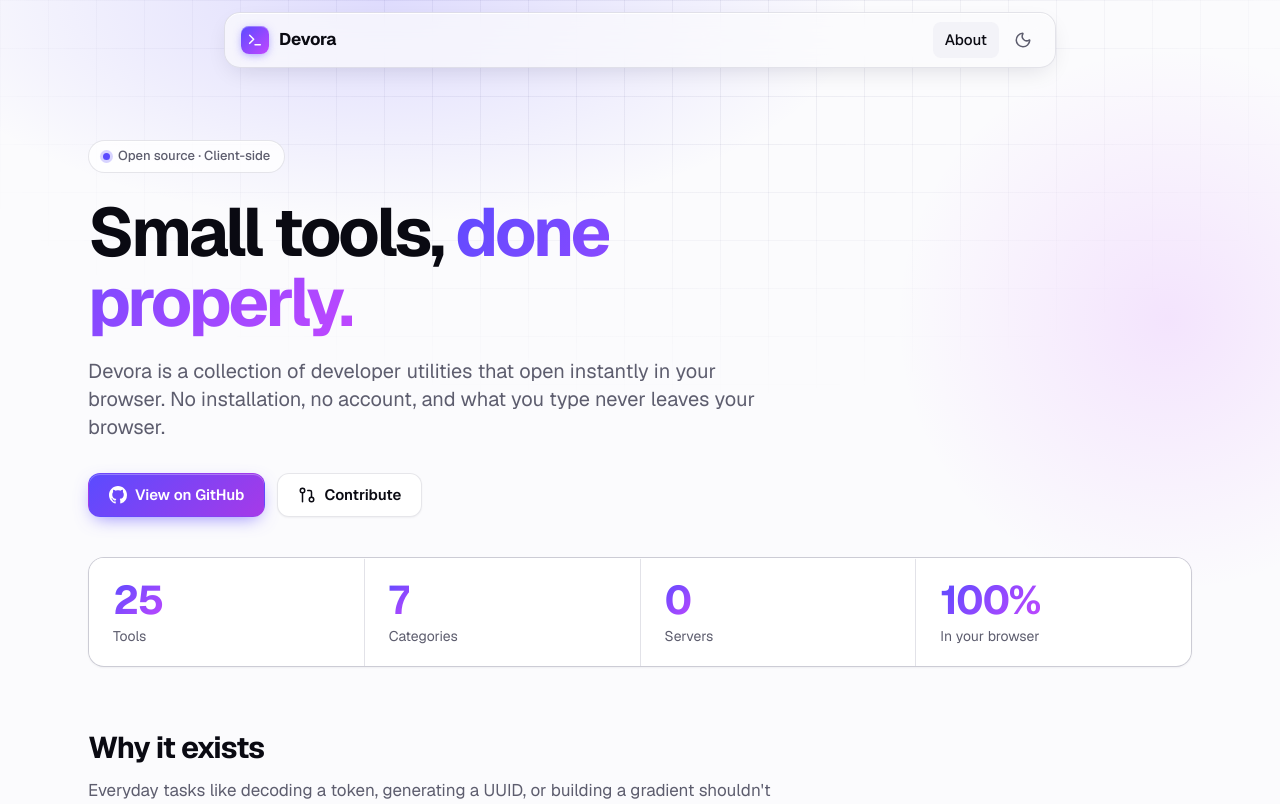
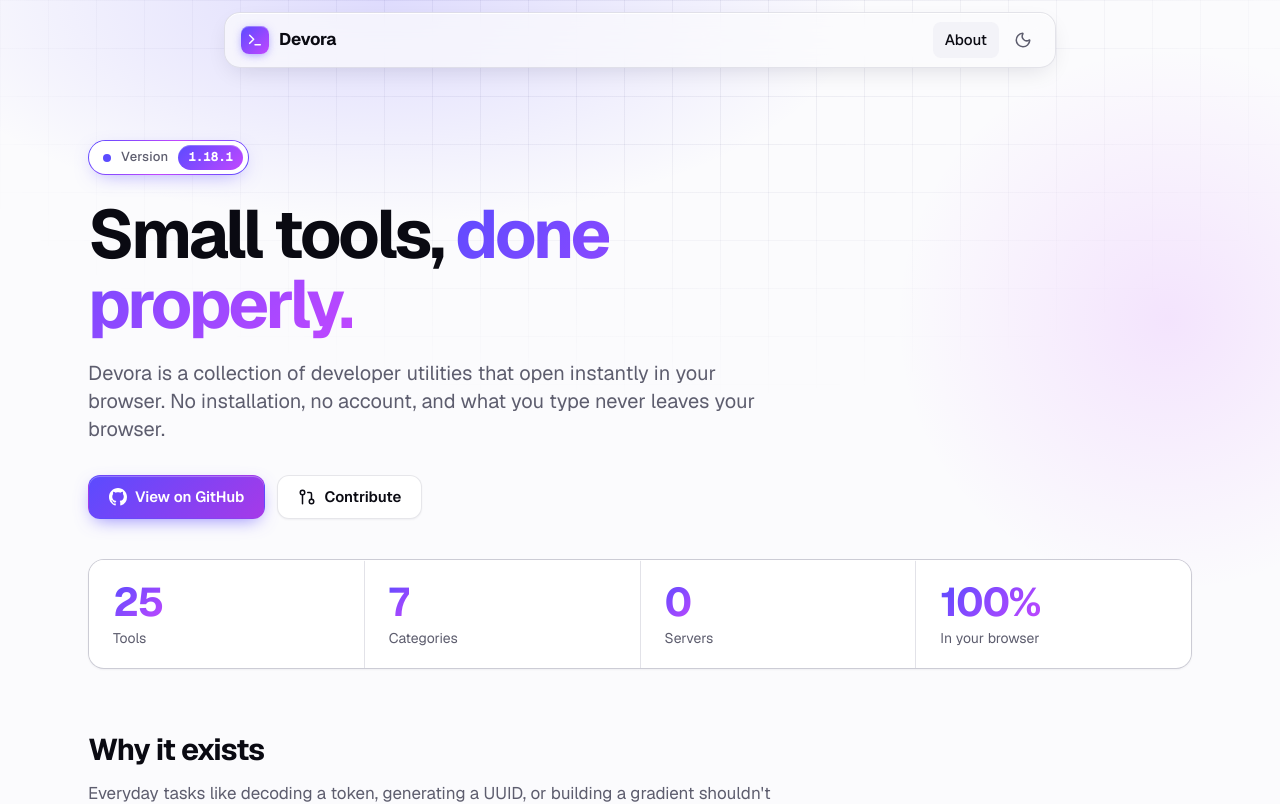
Before and after one commit to adnan-bhaldar/Devora, a React (Vite) app: page /about in a window 1280 px wide. Shown: the top 804 px of the page. Built offline with nearby package versions, Linux system fonts and the light colour scheme.

Commit message:
feat: add version display to About page with animated badge

```diff
--- a/src/pages/About.css
+++ b/src/pages/About.css
@@ -1,6 +1,73 @@
 /* ---------- About page ----------
    Styles for this part only. Shared styles stay in src/index.css. */
 @layer components {
+
+    /* The version badge: a gradient outline, a soft glow, and a light that sweeps across now and then. */
+    .about-version {
+        position: relative;
+        display: inline-flex;
+        align-items: center;
+        gap: 0.625rem;
+        overflow: hidden;
+        padding: 0.25rem 0.3125rem 0.25rem 0.875rem;
+        border: 1px solid transparent;
+        border-radius: 999px;
+        /* Two backgrounds: the plain fill inside, and the gradient behind the (transparent) border. */
+        background:
+            linear-gradient(var(--surface), var(--surface)) padding-box,
+            linear-gradient(120deg, var(--accent), var(--accent-2), var(--accent)) border-box;
+        box-shadow:
+            var(--highlight),
+            0 6px 20px -8px color-mix(in srgb, var(--accent) 55%, transparent);
+        font-size: 0.8125rem;
+        font-weight: 500;
+    }
+
+    .about-version::after {
+        content: '';
+        position: absolute;
+        inset: 0;
+        background: linear-gradient(100deg, transparent 35%, color-mix(in srgb, var(--accent-2) 22%, transparent) 50%, transparent 65%);
+        transform: translateX(-120%);
+        animation: about-version-sweep 5s ease-in-out 1s infinite;
+        pointer-events: none;
+    }
+
+    .about-version__label {
+        color: var(--fg-muted);
+        letter-spacing: 0.02em;
+    }
+
+    .about-version__number {
+        padding: 0.1875rem 0.625rem;
+        border-radius: 999px;
+        background: var(--grad);
+        color: var(--accent-fg);
+        font-family: var(--font-mono);
+        font-size: 0.75rem;
+        font-weight: 600;
+        letter-spacing: 0.02em;
+        box-shadow: inset 0 1px 0 rgb(255 255 255 / 0.25);
+    }
+
+    @keyframes about-version-sweep {
+
+        0%,
+        55% {
+            transform: translateX(-120%);
+        }
+
+        100% {
+            transform: translateX(120%);
+        }
+    }
+
+    @media (prefers-reduced-motion: reduce) {
+        .about-version::after {
+            animation: none;
+        }
+    }
+
     .about-hero {
         max-width: 48rem;
         padding-block: 2rem 2.5rem;
--- a/src/pages/About.jsx
+++ b/src/pages/About.jsx
@@ -4,6 +4,8 @@
 import { shortcuts } from '../data/shortcuts.js'
 import { siteConfig } from '../data/site.js'
 import { categories, tools } from '../data/tools.js'
+// Read from package.json when the site is built, so it can never go out of date.
+import { version } from '../../package.json'
 
 const liveTools = tools.filter((tool) => tool.status === 'live')
 
@@ -53,9 +55,14 @@
     return (
         <div className="container-page page about">
             <header className="about-hero">
-                <span className="pill rise">
-                    <span className="pill-dot" aria-hidden="true" />
-                    Open source · Client-side
+                <span className="about-version rise">
+                    {/* Tailwind's animate-ping grows and fades the outer circle, which gives the pulsing ring. */}
+                    <span className="relative flex size-2" aria-hidden="true">
+                        <span className="absolute inline-flex h-full w-full rounded-full bg-accent opacity-60 motion-safe:animate-ping" />
+                        <span className="relative inline-flex size-2 rounded-full bg-accent" />
+                    </span>
+                    <span className="about-version__label">Version</span>
+                    <span className="about-version__number">{version}</span>
                 </span>
                 <h1 className="hero-title rise rise-2 mt-6">
                     Small tools, <span className="text-gradient">done properly.</span>
```
